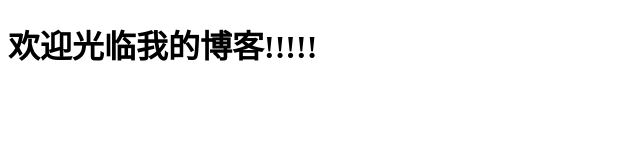
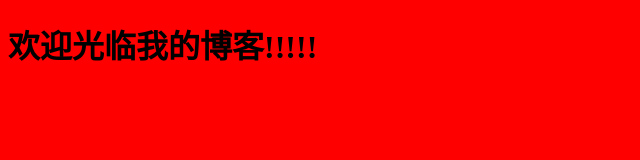
Before and after one commit to Whg8908/myblog, a website: page views/index.html in a window 1280 px wide. Shown: the whole page, without its empty margins (0-640 px from the left). Drawn offline with Linux system fonts and the light colour scheme; files that its build step writes are made by us from their sources.

Commit message:
1.静态文件托管

```diff
--- a/app.js
+++ b/app.js
@@ -10,6 +10,10 @@ var express = require('express');
 var swig = require("swig");
 //创建app应用
 var app = express();
+
+//设置静态文件托管
+//当用户访问得url以/public开始,那么直接返回对应得__dirname+'/public'下的文件
+app.use('/public', express.static(__dirname + '/public'))
 
 //配置应用模板
 //当前应用使用的模板引擎
--- /dev/null
+++ b/public/main.css
@@ -0,0 +1,4 @@
+
+body {
+    background: red;
+}
--- a/views/index.html
+++ b/views/index.html
@@ -3,6 +3,7 @@
 <head>
     <meta charset="UTF-8">
     <title>Title</title>
+    <link rel="stylesheet" type="text/css" href="public/main.css"/>
 </head>
 <body>
     <h1>欢迎光临我的博客!!!!!</h1>
```
